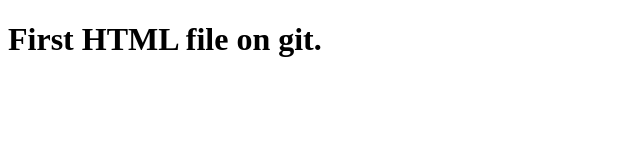
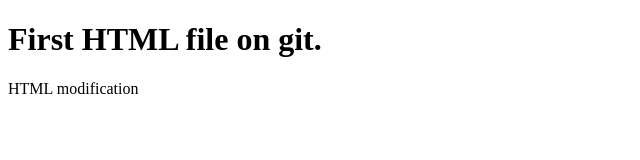
Before and after one commit to junioro/classtest, a plain HTML site: page index.html in a window 1280 px wide. Shown: the whole page, without its empty margins (0-640 px from the left). Drawn offline with Linux system fonts and the light colour scheme.

Commit message:
Modified HTML file

```diff
--- a/index.html
+++ b/index.html
@@ -5,5 +5,7 @@
 
 	<body>
 		<h1>First HTML file on git.</h1>
+
+		<p>HTML modification</p>
 	</body>
 </html>
```
